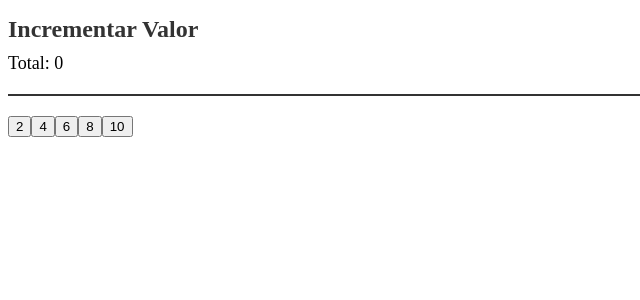
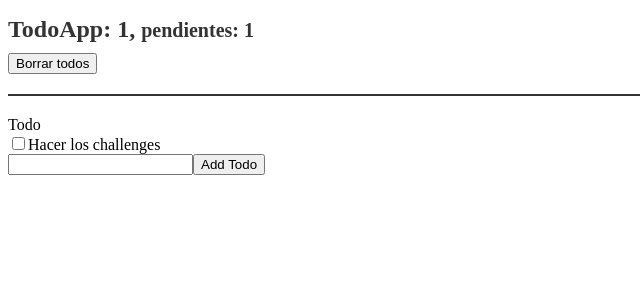
Before and after one commit to Hagaviria/Homework, a React (Vite) app in the folder challenge6/: page / in a window 1280 px wide. Shown: the top 300 px of the page, without its empty margins (0-640 px from the left). Built offline with nearby package versions, Linux system fonts and the light colour scheme.

Commit message:
challenge todo

```diff
--- /dev/null
+++ b/challenge6/src/Challenge 13/TodoAdd.jsx
@@ -0,0 +1,27 @@
+import React, { useState } from 'react'
+
+export const TodoAdd = ({ handleNewTodo }) => {
+  const [newTodo, setNewTodo] = useState('')
+
+  const handleSubmit = e => {
+    e.preventDefault()
+    if (newTodo.trim() === '') {
+      window.alert('Complete la descripcion del todo')
+      return
+    }
+    const todo = {
+      id: new Date().getTime(),
+      description: newTodo, // se utiliza el valor de newTodo
+      done: false
+    }
+    handleNewTodo(todo)
+    setNewTodo('')
+  }
+
+  return (
+    <form onSubmit={handleSubmit}>
+      <input type="text" value={newTodo} onChange={e => setNewTodo(e.target.value)} />
+      <button type="submit">Add Todo</button>
+    </form>
+  )
+}
--- /dev/null
+++ b/challenge6/src/Challenge 13/TodoApp.jsx
@@ -0,0 +1,48 @@
+import React, { useReducer, useEffect } from 'react';
+import { TodoAdd } from './TodoAdd';
+import { TodoList } from './TodoList';
+import { TodoReducer } from './TodoReducer';
+
+const initialState = JSON.parse(localStorage.getItem('todos')) || [
+  {
+    id: new Date().getTime(),
+    description: 'Hacer los challenges',
+    done: false,
+  },
+];
+
+export const TodoApp = () => {
+  const [todos, dispatchTodo] = useReducer(TodoReducer, initialState);
+
+  const handleNewTodo = (todo) => {
+    dispatchTodo({
+      type: 'ADD_TODO',
+      payload: todo,
+    });
+  };
+
+  const handleToggleTodo = (id) => {
+    dispatchTodo({
+      type: 'TOGGLE_TODO',
+      payload: id,
+    });
+  };
+
+  useEffect(() => {
+    localStorage.setItem('todos', JSON.stringify(todos));
+  }, [todos]);
+
+  return (
+    <>
+      <h1>
+        TodoApp: {todos.length}, <small>pendientes: {todos.filter((todo) => !todo.done).length}</small>
+      </h1>
+      <div>
+        <button onClick={() => dispatchTodo({ type: 'CLEAR_TODOS' })}>Borrar todos</button>
+      </div>
+      <hr />
+      <TodoList todos={todos} handleToggleTodo={handleToggleTodo} />
+      <TodoAdd handleNewTodo={handleNewTodo} />
+    </>
+  );
+};
--- /dev/null
+++ b/challenge6/src/Challenge 13/TodoEst.css
@@ -0,0 +1,54 @@
+.container {
+    text-align: center;
+    background-color: #f5f5f5;
+    padding: 20px;
+    border-radius: 10px;
+    box-shadow: 0 0 10px rgba(0, 0, 0, 0.2);
+    max-width: 600px;
+    margin: 0 auto;
+  }
+
+  h1 {
+    font-size: 24px;
+    margin-bottom: 10px;
+    color: #333;
+  }
+
+  p {
+    font-size: 18px;
+    margin: 0;
+  }
+
+  hr {
+    border: none;
+    border-top: 2px solid #333;
+    margin: 20px 0;
+  }
+
+  .son {
+    background-color: #fff;
+    padding: 10px;
+    border: 1px solid #ddd;
+    border-radius: 5px;
+    margin: 10px;
+    display: inline-block;
+  }
+
+  .son p {
+    font-size: 16px;
+    margin: 0;
+  }
+
+  .son button {
+    background-color: #0077cc;
+    color: #fff;
+    padding: 5px 10px;
+    border: none;
+    border-radius: 5px;
+    font-size: 14px;
+    cursor: pointer;
+  }
+
+  .son button:hover {
+    background-color: #0058a8;
+  }
--- /dev/null
+++ b/challenge6/src/Challenge 13/TodoList.jsx
@@ -0,0 +1,19 @@
+import React from 'react';
+
+export const TodoList = ({ todos, handleToggleTodo }) => {
+  return (
+    <div>
+      <div>Todo</div>
+      {todos.map((todo, index) => (
+        <div key={index}>
+          <input
+            type="checkbox"
+            checked={todo.done}
+            onChange={() => handleToggleTodo(todo.id)}
+          />
+          <span>{todo.description}</span>
+        </div>
+      ))}
+    </div>
+  );
+};
--- /dev/null
+++ b/challenge6/src/Challenge 13/TodoReducer.jsx
@@ -0,0 +1,16 @@
+export const TodoReducer = (state, action) => {
+    switch (action.type) {
+      case 'ADD_TODO':
+        return [...state, action.payload];
+      case 'TOGGLE_TODO':
+        return state.map((todo) =>
+          todo.id === action.payload ? { ...todo, done: !todo.done } : todo
+        );
+      case 'REMOVE_TODO':
+        return state.filter((todo) => todo.id !== action.payload);
+      case 'CLEAR_TODOS':
+        return [];
+      default:
+        throw new Error(`Unhandled action type: ${action.type}`);
+    }
+  };
--- a/challenge6/src/main.jsx
+++ b/challenge6/src/main.jsx
@@ -1,11 +1,12 @@
 import React from 'react'
 import ReactDOM from 'react-dom/client'
-import './Challenge 12/Father.css'
+import './Challenge 13/TodoEst.css'
 import { MultipleCustomHooks } from './Challenge 11/MultipleCustomHooks'
 import { Father } from './Challenge 12/Father'
+import { TodoApp } from './Challenge 13/TodoApp'
 
 ReactDOM.createRoot(document.getElementById('root')).render(
   <React.StrictMode>
-     <Father/>
+     <TodoApp/>
   </React.StrictMode>,
 )
```
Also changed, not shown: 1 other file (tests, documents, lock files or other folders).
